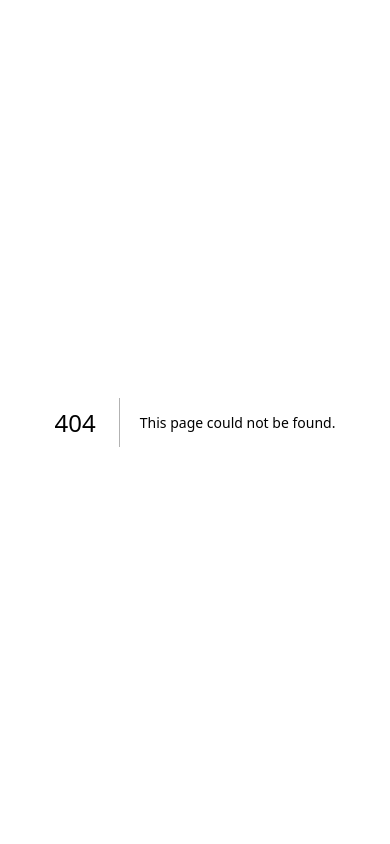
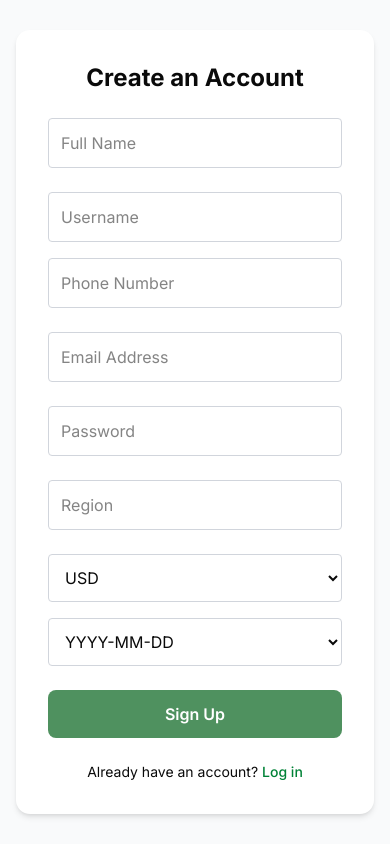
Before and after one commit to Harry-Huynh/MoneySmart-Frontend, a Next.js app: page /signup in a window 390 px wide. Before the commit this address had no page. Built offline with nearby package versions, Linux system fonts and the light colour scheme.

Commit message:
feat: implement sign-up, login page, added responsive, waiting to access background image to add[Dngo13]

```diff
--- a/package.json
+++ b/package.json
@@ -20,7 +20,8 @@
     "react": "19.2.3",
     "react-dom": "19.2.3",
     "react-icons": "^5.5.0",
-    "tailwind-merge": "^3.4.0"
+    "tailwind-merge": "^3.4.0",
+    "uuid": "^13.0.0"
   },
   "devDependencies": {
     "@tailwindcss/postcss": "^4",
--- /dev/null
+++ b/src/app/(auth)/login/page.js
@@ -0,0 +1,67 @@
+"use client";
+import { useState } from "react";
+import Link from "next/link";
+
+export default function LoginPage() {
+  const [form, setForm] = useState({
+    username: "",
+    password: "",
+  });
+
+  const handleChange = (e) => {
+    setForm({ ...form, [e.target.name]: e.target.value });
+  };
+
+  const handleSubmit = (e) => {
+    e.preventDefault();
+    console.log("Login Data:", form);
+  };
+
+  return (
+    <div className="min-h-screen flex items-center justify-center bg-gray-50 px-4">
+      <form
+        onSubmit={handleSubmit}
+        className="bg-white w-full max-w-sm p-8 rounded-xl shadow-md space-y-5"
+      >
+        <h2 className="text-2xl font-bold text-center">
+          Log In
+        </h2>
+
+        {/* Username */}
+        <input
+          type="text"
+          name="username"
+          placeholder="Username"
+          value={form.username}
+          onChange={handleChange}
+          className="w-full p-3 border border-gray-300 rounded focus:outline-none focus:ring-2 focus:ring-[#4f915f]"
+        />
+
+        {/* Password */}
+        <input
+          type="password"
+          name="password"
+          placeholder="Password"
+          value={form.password}
+          onChange={handleChange}
+          className="w-full p-3 border border-gray-300 rounded focus:outline-none focus:ring-2 focus:ring-[#4f915f]"
+        />
+
+        {/* Submit */}
+        <button
+          type="submit"
+          className="w-full bg-[#4f915f] text-white p-3 rounded-md font-semibold hover:bg-[#214a2b] transition"
+        >
+          Log In
+        </button>
+
+        <p className="text-center text-sm">
+          No account?
+          <Link href="/signup" className="text-green-700 ml-1 font-medium">
+            Sign Up
+          </Link>
+        </p>
+      </form>
+    </div>
+  );
+}
--- /dev/null
+++ b/src/app/(auth)/signup/page.js
@@ -0,0 +1,140 @@
+"use client";
+import { useState } from "react";
+import Link from "next/link";
+import { v4 as uuidv4 } from "uuid";
+
+export default function SignUpPage() {
+  const [form, setForm] = useState({
+    id: uuidv4(),
+    name: "",
+    username: "",
+    email: "",
+    password: "",
+    phoneNumber: "",
+    region: "",
+    currency: "USD",
+    dateFormat: "YYYY-MM-DD",
+  });
+
+  const handleChange = (e) => {
+    setForm({ ...form, [e.target.name]: e.target.value });
+  };
+
+  const handleSubmit = (e) => {
+    e.preventDefault();
+    console.log("Signup Data:", form);
+  };
+
+  return (
+    <div className="min-h-screen flex items-center justify-center bg-gray-50 px-4">
+      <form
+        onSubmit={handleSubmit}
+        className="bg-white w-full max-w-lg p-8 rounded-xl shadow-md space-y-6"
+      >
+        <h2 className="text-2xl font-bold text-center">
+          Create an Account
+        </h2>
+
+        {/* Full Name */}
+        <input
+          type="text"
+          name="name"
+          placeholder="Full Name"
+          value={form.name}
+          onChange={handleChange}
+          className="w-full p-3 border border-gray-300 rounded focus:outline-none focus:ring-2 focus:ring-[#4f915f]"
+        />
+
+        {/* Username + Phone */}
+        <div className="grid grid-cols-1 sm:grid-cols-2 gap-4">
+          <input
+            type="text"
+            name="username"
+            placeholder="Username"
+            value={form.username}
+            onChange={handleChange}
+            className="p-3 border border-gray-300 rounded focus:outline-none focus:ring-2 focus:ring-[#4f915f]"
+          />
+          <input
+            type="text"
+            name="phoneNumber"
+            placeholder="Phone Number"
+            value={form.phoneNumber}
+            onChange={handleChange}
+            className="p-3 border border-gray-300 rounded focus:outline-none focus:ring-2 focus:ring-[#4f915f]"
+          />
+        </div>
+
+        {/* Email */}
+        <input
+          type="email"
+          name="email"
+          placeholder="Email Address"
+          value={form.email}
+          onChange={handleChange}
+          className="w-full p-3 border border-gray-300 rounded focus:outline-none focus:ring-2 focus:ring-[#4f915f]"
+        />
+
+        {/* Password */}
+        <input
+          type="password"
+          name="password"
+          placeholder="Password"
+          value={form.password}
+          onChange={handleChange}
+          className="w-full p-3 border border-gray-300 rounded focus:outline-none focus:ring-2 focus:ring-[#4f915f]"
+        />
+
+        {/* Region */}
+        <input
+          type="text"
+          name="region"
+          placeholder="Region"
+          value={form.region}
+          onChange={handleChange}
+          className="w-full p-3 border border-gray-300 rounded focus:outline-none focus:ring-2 focus:ring-[#4f915f]"
+        />
+
+        {/* Preferences */}
+        <div className="grid grid-cols-1 sm:grid-cols-2 gap-4">
+          <select
+            name="currency"
+            value={form.currency}
+            onChange={handleChange}
+            className="p-3 border border-gray-300 rounded focus:outline-none focus:ring-2 focus:ring-[#4f915f]"
+          >
+            <option value="USD">USD</option>
+            <option value="EUR">EUR</option>
+            <option value="GBP">GBP</option>
+          </select>
+
+          <select
+            name="dateFormat"
+            value={form.dateFormat}
+            onChange={handleChange}
+            className="p-3 border border-gray-300 rounded focus:outline-none focus:ring-2 focus:ring-[#4f915f]"
+          >
+            <option value="YYYY-MM-DD">YYYY-MM-DD</option>
+            <option value="DD-MM-YYYY">DD-MM-YYYY</option>
+            <option value="MM-DD-YYYY">MM-DD-YYYY</option>
+          </select>
+        </div>
+
+        {/* Submit */}
+        <button
+          type="submit"
+          className="w-full bg-[#4f915f] text-white p-3 rounded-md font-semibold hover:bg-[#214a2b] transition"
+        >
+          Sign Up
+        </button>
+
+        <p className="text-center text-sm">
+          Already have an account?
+          <Link href="/login" className="text-green-700 ml-1 font-medium">
+            Log in
+          </Link>
+        </p>
+      </form>
+    </div>
+  );
+}
```
Also changed, not shown: src/app/(auth)/sign-in/page.js (deleted), src/app/(auth)/sign-up/page.js (deleted), 2 other files (tests, documents, lock files or other folders).
